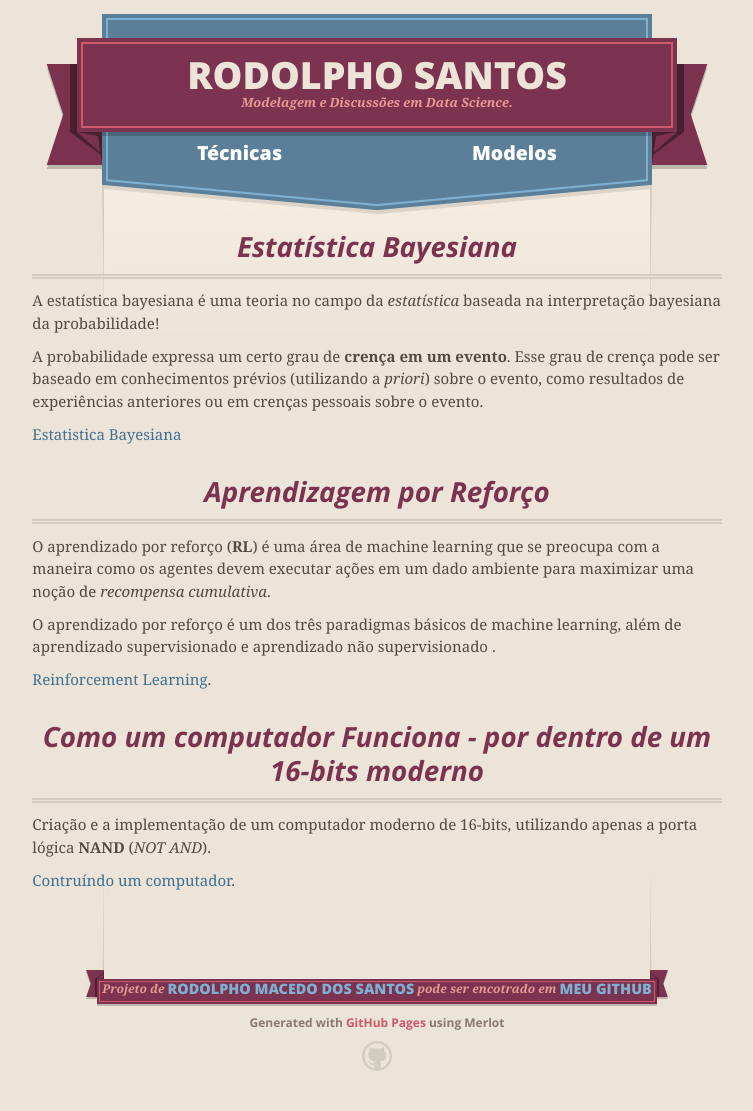
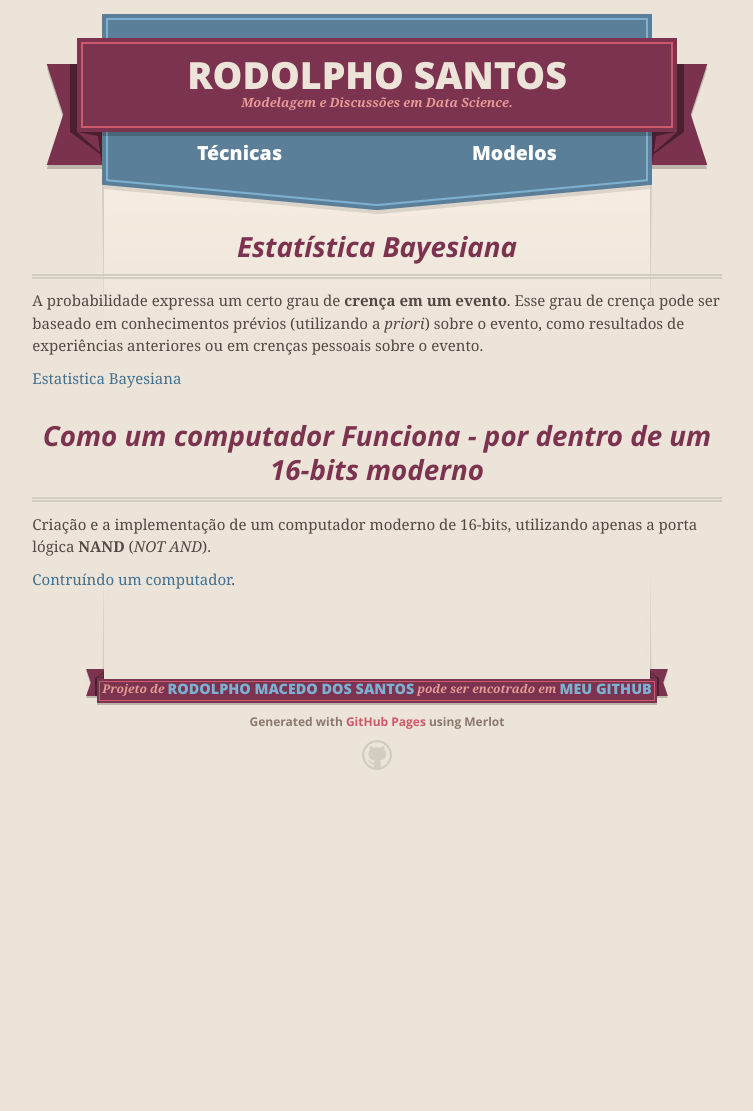
Before and after one commit to rodolphomacedo/rodolphomacedo.github.io, a Jekyll site: the page built from index.md, in a window 1280 px wide. Shown: the whole page, without its empty margins (263-1016 px from the left). Built offline with Jekyll 4.4.1, drawn with Linux system fonts in a browser that asks for light colours; our own code applies the rules of GitHub Pages for plain Markdown files; after the commit the page ends 900 px from its top, so only the background shows below that.

Commit message:
Update index.md

```diff
--- a/index.md
+++ b/index.md
@@ -2,22 +2,11 @@
 layout: default
 ---
 # Estatística Bayesiana
-A estatística bayesiana é uma teoria no campo da *estatística* baseada na interpretação bayesiana da probabilidade!
 
 A probabilidade expressa um certo grau de **crença em um evento**. Esse grau de crença pode ser baseado em conhecimentos prévios
 (utilizando a *priori*) sobre o evento, como resultados de experiências anteriores ou em crenças pessoais sobre o evento.
 
-
-[Estatistica Bayesiana](./bayesian/index.html)
-
-# Aprendizagem por Reforço
-O aprendizado por reforço (**RL**) é uma área de machine learning que se preocupa com a maneira como
- os agentes devem executar ações em um dado ambiente para maximizar uma noção de *recompensa cumulativa*.
-
-O aprendizado por reforço é um dos três paradigmas básicos de machine learning, além de aprendizado supervisionado
-e aprendizado não supervisionado .
-
-[Reinforcement Learning](./rl/index.html).
+[Estatistica Bayesiana](./statistical_rethinking_pt_BR/intro.html)
 
 
 # Como um computador Funciona - *por dentro de um 16-bits moderno*
```
